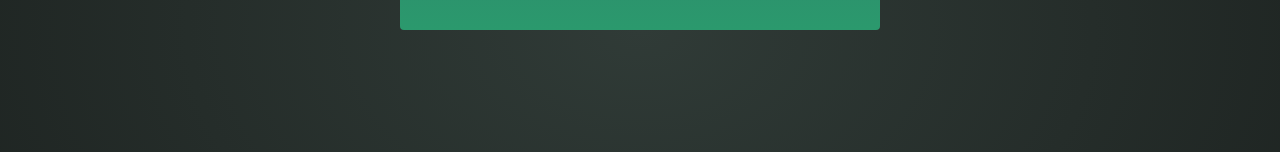
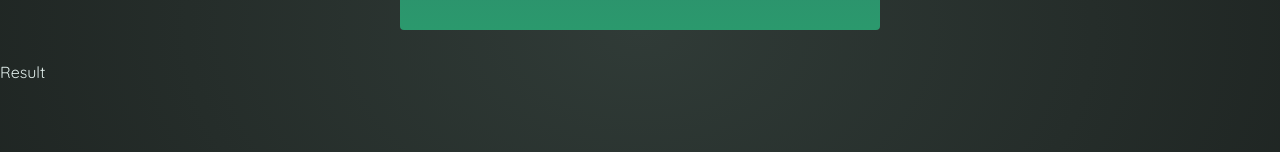
Before and after one commit to Plvishal/Udemy_2024-learning, a React (Vite) app in the folder investment calculator/: page / in a window 1280 px wide. Shown: the part 394-546 px from the top of the page. Built offline with nearby package versions, Linux system fonts and the light colour scheme.

Commit message:
liffting state up

```diff
--- a/investment calculator/src/App.jsx
+++ b/investment calculator/src/App.jsx
@@ -1,12 +1,31 @@
+import { useState } from 'react';
 import './App.css';
 import Header from './components/Header.jsx';
 import UserInput from './components/UserInput.jsx';
+import Result from './components/Result.jsx';
 
 function App() {
+  const [userInput, setUserInput] = useState({
+    initialInvestment: 1200,
+    annualInvestmnet: 200,
+    expectedReturn: 500,
+    duration: 5,
+  });
+  function handleChange(inputIdentifier, newValue) {
+    setUserInput((prevSate) => {
+      return {
+        ...prevSate,
+        [inputIdentifier]: newValue,
+      };
+    });
+  }
+  console.log(userInput);
   return (
     <>
       <Header />
-      <UserInput />
+      <UserInput userInput={userInput} handleChange={handleChange} />
+
+      <Result input={userInput} />
     </>
   );
 }
--- /dev/null
+++ b/investment calculator/src/components/Result.jsx
@@ -0,0 +1,5 @@
+function Result() {
+  return <div>Result</div>;
+}
+
+export default Result;
--- a/investment calculator/src/components/UserInput.jsx
+++ b/investment calculator/src/components/UserInput.jsx
@@ -1,21 +1,4 @@
-import { useState } from 'react';
-
-function UserInput() {
-  const [userInput, setUserInput] = useState({
-    initialInvestment: 1200,
-    annualInvestmnet: 200,
-    expectedReturn: 500,
-    duration: 5,
-  });
-  function handleChange(inputIdentifier, newValue) {
-    setUserInput((prevSate) => {
-      return {
-        ...prevSate,
-        [inputIdentifier]: newValue,
-      };
-    });
-  }
-  console.log(userInput);
+function UserInput({ userInput, handleChange }) {
   return (
     <>
       <section id="user-input">
```
